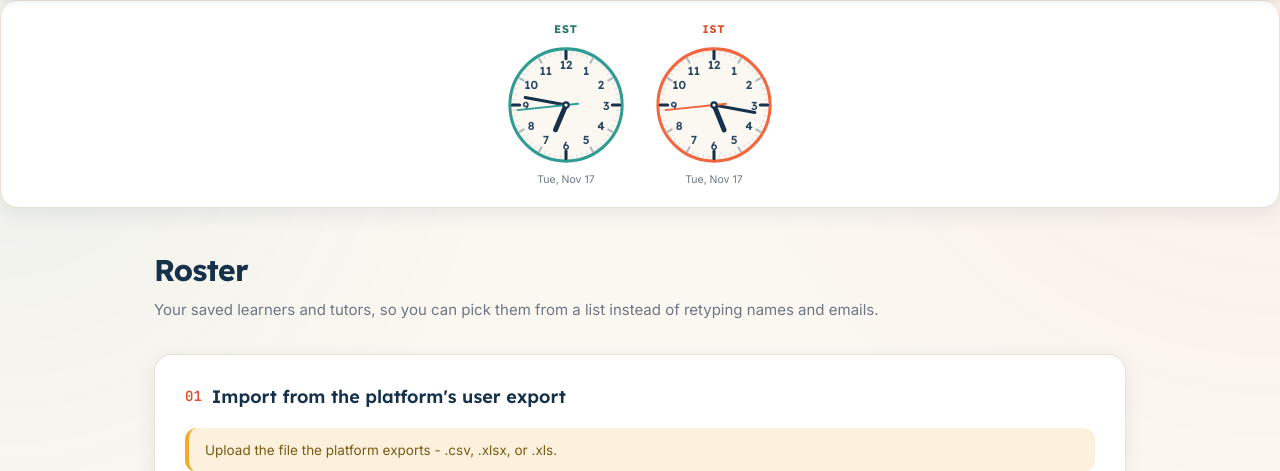
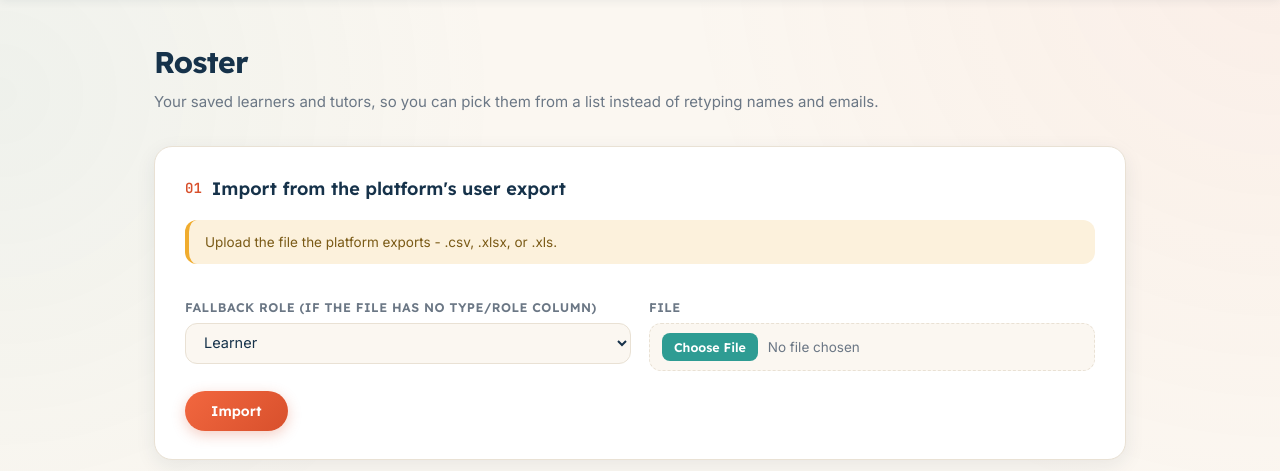
Before and after one commit to Angad-23/Timezone-Solver-App-, a Spring Boot app: page /roster in a window 1280 px wide. Shown: the part 66-537 px from the top of the page. Run offline with Spring Boot 4, Linux system fonts and the light colour scheme; the visitor is signed in with stand-in values (Sample User, id 1); data that the repository does not hold is empty; some of the project's set-up classes (security, data sources, template engines, error pages and the like) are left out, and stand-ins take their place.

Commit message:
Temporary Comments
Temporary Comments

```diff
--- a/src/main/resources/templates/roster.html
+++ b/src/main/resources/templates/roster.html
@@ -16,7 +16,7 @@
     </form>
 </nav>
 
-<div class="clock-widget">
+<!-- <div class="clock-widget">
     <div class="clock-face-wrap">
         <p class="clock-widget-zone clock-zone-est">EST</p>
         <svg class="clock-face" id="est-clock-face" viewBox="0 0 100 100">
@@ -52,8 +52,8 @@
             <circle cx="50" cy="50" r="1.3" class="clock-center-dot"/>
         </svg>
         <p class="clock-widget-date" id="est-date-big"></p>
-    </div>
-    <div class="clock-face-wrap">
+    </div> -->
+    <!-- <div class="clock-face-wrap">
         <p class="clock-widget-zone clock-zone-ist">IST</p>
         <svg class="clock-face" id="ist-clock-face" viewBox="0 0 100 100">
             <circle cx="50" cy="50" r="46" class="clock-face-ring clock-ring-ist"/>
@@ -88,8 +88,7 @@
             <circle cx="50" cy="50" r="1.3" class="clock-center-dot"/>
         </svg>
         <p class="clock-widget-date" id="ist-date-big"></p>
-    </div>
-</div>
+    </div> -->
 </div>
 <main>
     <h1>Roster</h1>
```
